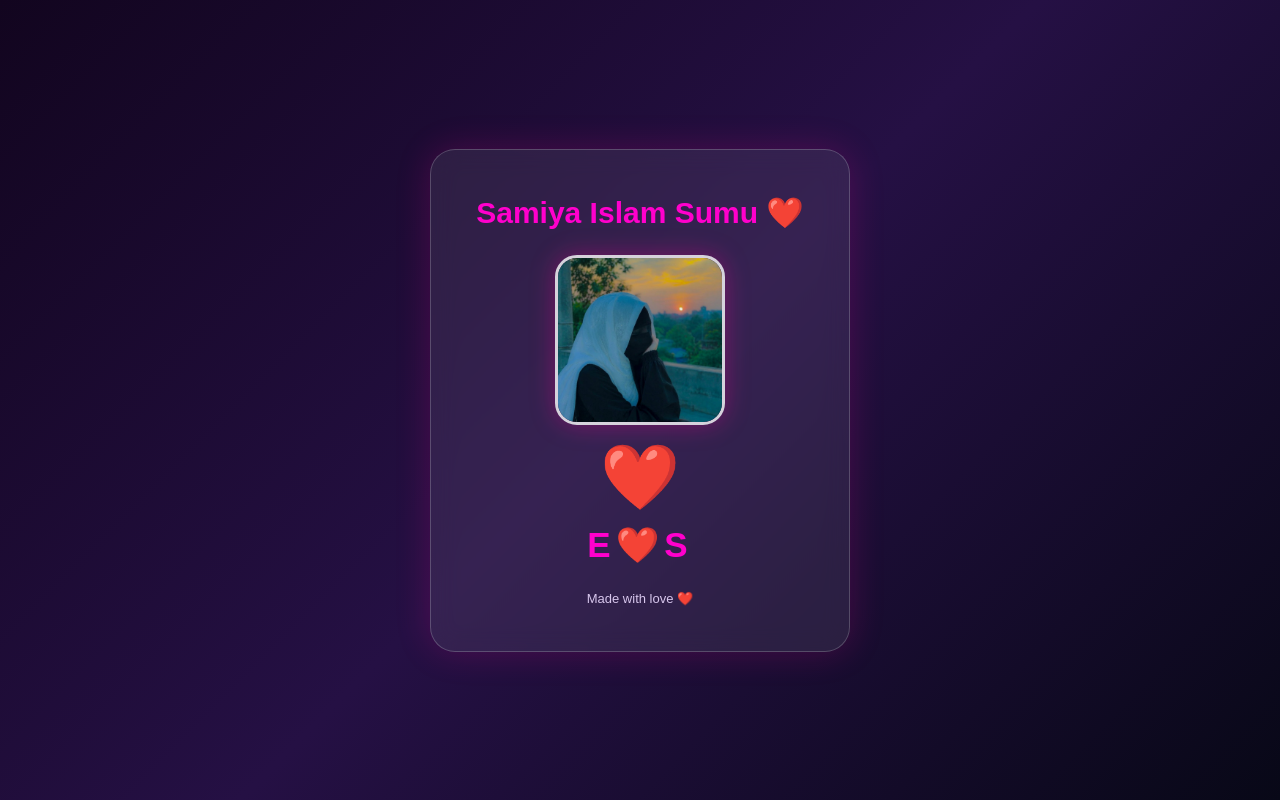
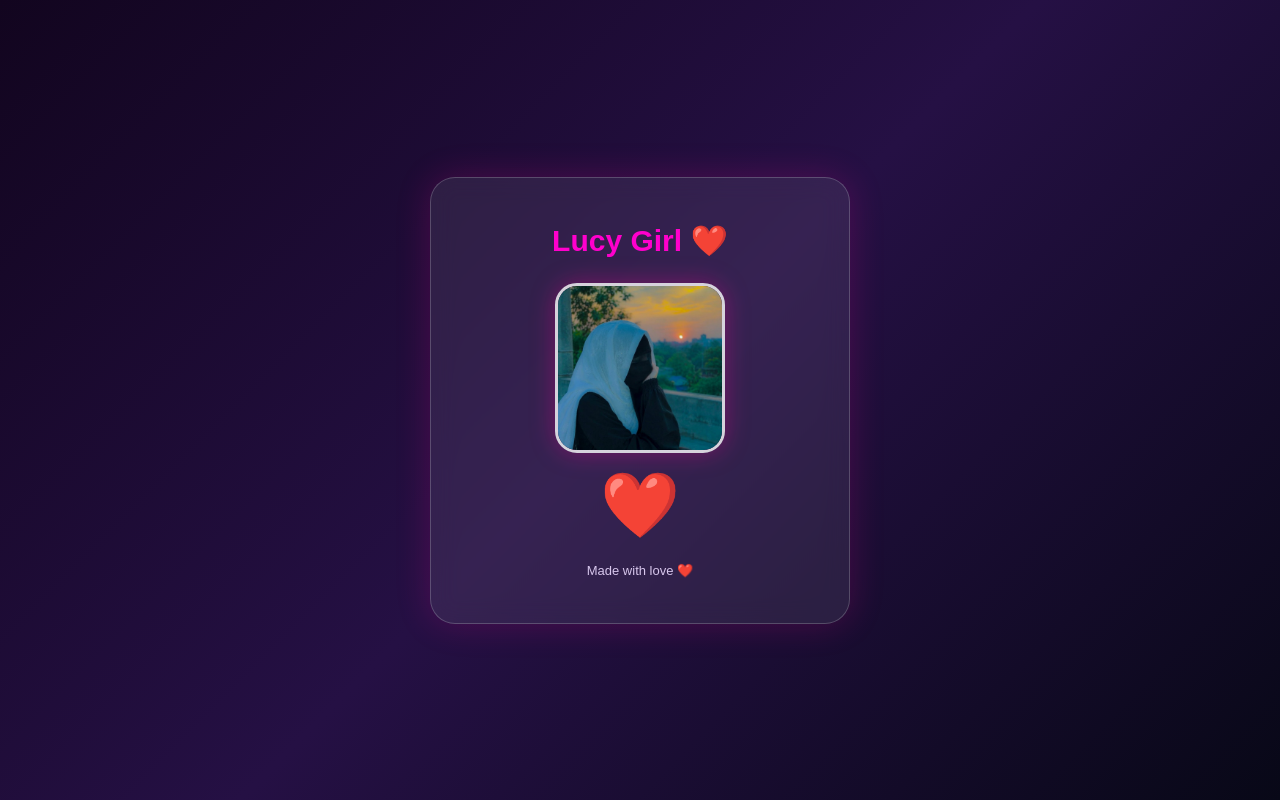
Before and after one commit to EmtiAz96/Emtiaz96.github.io, a plain HTML site: page partner.html in a window 1280 px wide. Drawn offline with Linux system fonts and the light colour scheme.

Commit message:
Update partner.html

```diff
--- a/partner.html
+++ b/partner.html
@@ -6,7 +6,7 @@
 <meta name="referrer" content="strict-origin-when-cross-origin">
 <meta name="theme-color" content="#12051f">
 
-<title>Emtiaz Partner ❤️</title>
+<title>Lucy Girl ❤️</title>
 
 <style>
 * {
@@ -44,7 +44,6 @@ h1 {
     animation: rgb 4s linear infinite;
 }
 
-/* PARTNER PHOTO */
 .partner-photo {
     display: block;
     width: 170px;
@@ -61,13 +60,6 @@ h1 {
     font-size: 55px;
     margin: 15px 0;
     animation: heartbeat 1.4s infinite;
-}
-
-.signature {
-    font-size: 35px;
-    font-weight: bold;
-    letter-spacing: 5px;
-    animation: rgb 4s linear infinite;
 }
 
 .subtitle {
@@ -106,17 +98,15 @@ h1 {
 
 <main class="card">
 
-    <h1>Samiya Islam Sumu ❤️</h1>
+    <h1>Lucy Girl ❤️</h1>
 
     <img
         class="partner-photo"
         src="assets/partner.jpg"
-        alt="Samiya Islam Sumu"
+        alt="Lucy Girl"
     >
 
     <div class="love">❤️</div>
-
-    <div class="signature">E❤️S</div>
 
     <p class="subtitle">Made with love ❤️</p>
 
```
